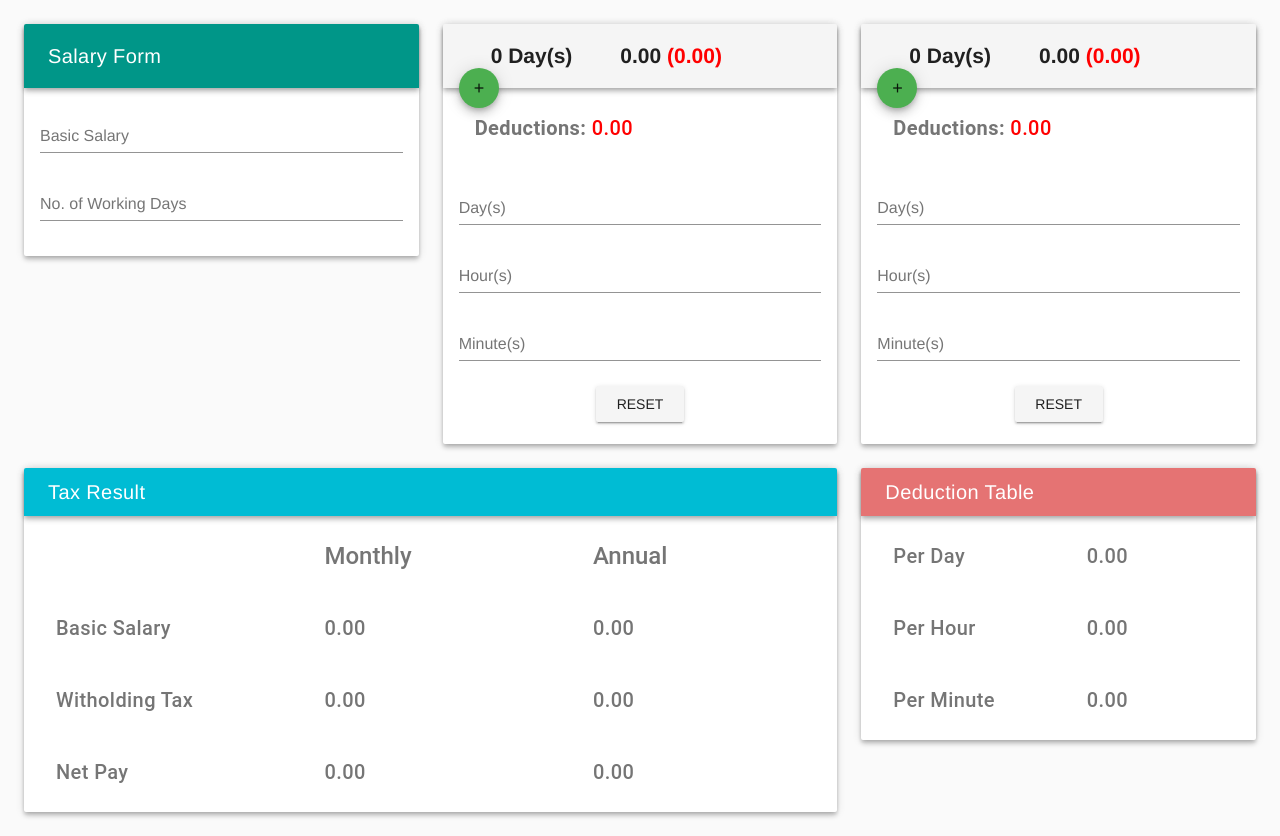
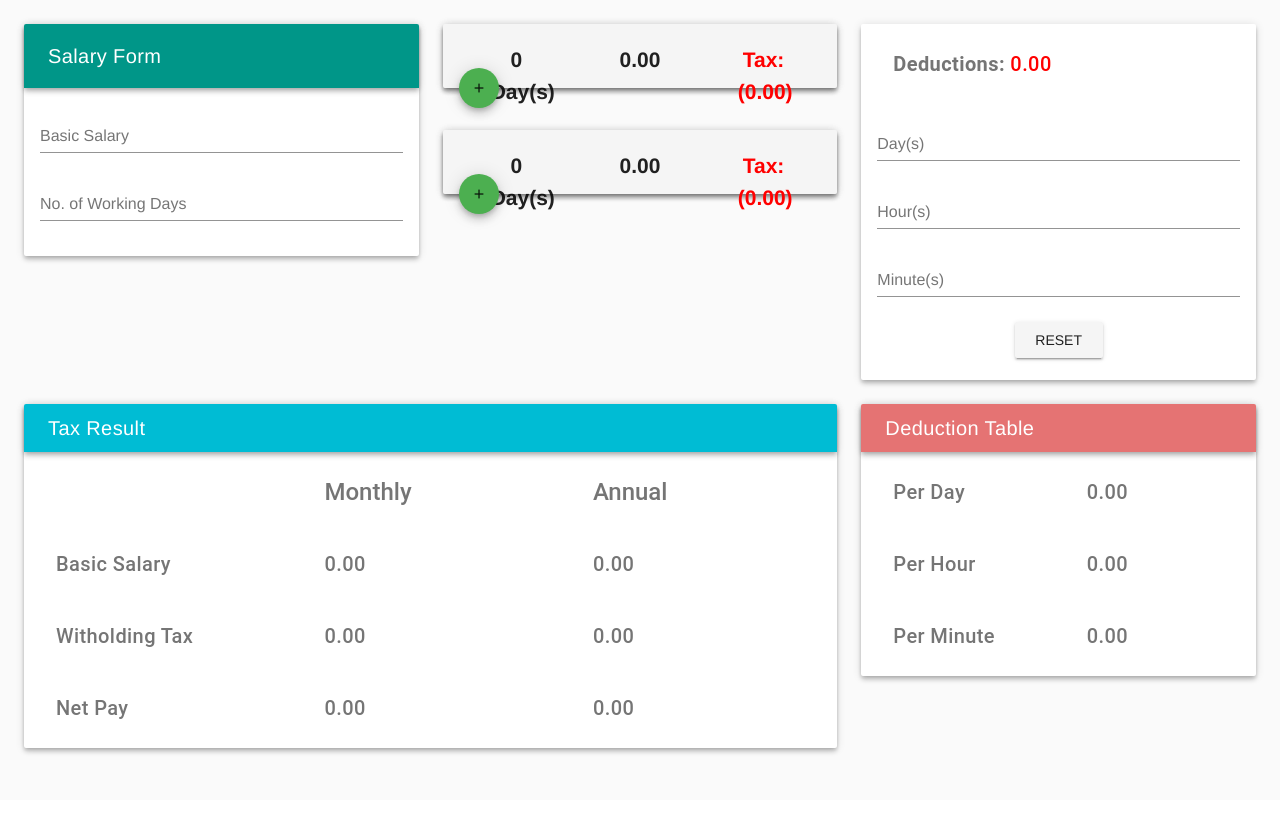
Before and after one commit to jioo/Vue-Salary-Calc, a Vue app in the folder client/: page / in a window 1280 px wide. After the commit the page ends 800 px from the top, so only its background shows below. Built offline with nearby package versions, Linux system fonts and the light colour scheme.

Commit message:
Update layout

```diff
--- a/client/src/components/Main.vue
+++ b/client/src/components/Main.vue
@@ -37,14 +37,69 @@
               :disabled="y === 1"
               ><v-icon>+</v-icon>
               </v-btn>
-              <div class="pt-2 pr-4 pb-2 pl-4 text-xs-center">
-                <h1>{{ x }} Day(s)</h1>
-              </div>
+              <v-layout row wrap>
+                <v-flex md4>
+                  <div class="pt-2 pr-4 pb-5 pl-4 text-xs-center">
+                    <h1>{{ y }} Day(s)</h1>
+                  </div>
+                </v-flex>
 
-              <div class="pt-2 pr-4 pb-2 pl-4 text-xs-center">
-                <h1>{{ formatCurrency(firstCutoff) }} <span class="deduction">({{ formatCurrency(firstCutoffTax)}})</span></h1>
-              </div>
+                <v-flex md4>
+                  <div class="pt-2 pr-4 pb-5 pl-4 text-xs-center">
+                    <h1>{{ formatCurrency(firstCutoff) }} </h1>
+                  </div>
+                </v-flex>
+
+                <v-flex md4>
+                  <div class="pt-2 pr-4 pb-5 pl-4 text-xs-center">
+                    <h1><span class="deduction">Tax: ({{ formatCurrency(firstCutoffTax)}})</span></h1>
+                  </div>
+                </v-flex>
+              </v-layout>
             </v-toolbar>
+          </v-card>
+          <br /> <br />
+
+          <v-card class="white elevation-4">
+            <v-toolbar>
+              <v-btn
+              color="green"
+              small
+              absolute
+              bottom
+              left
+              fab
+              v-on:click="increment('y')"
+              :disabled="x === 1"
+              ><v-icon>+</v-icon>
+              </v-btn>
+
+              <v-layout row wrap>
+                <v-flex md4>
+                  <div class="pt-2 pr-4 pb-5 pl-4 text-xs-center">
+                    <h1>{{ y }} Day(s)</h1>
+                  </div>
+                </v-flex>
+
+                <v-flex md4>
+                  <div class="pt-2 pr-4 pb-5 pl-4 text-xs-center">
+                    <h1>{{ formatCurrency(secondCutoff) }} </h1>
+                  </div>
+                </v-flex>
+
+                <v-flex md4>
+                  <div class="pt-2 pr-4 pb-5 pl-4 text-xs-center">
+                    <h1><span class="deduction">Tax: ({{ formatCurrency(secondCutoffTax)}})</span></h1>
+                  </div>
+                </v-flex>
+              </v-layout>
+            </v-toolbar>
+          </v-card>
+        </v-flex>
+
+        <v-flex md4>
+          <v-card class="white elevation-4">
+
             <v-card-text>
               <v-layout row>
                 <v-flex xs12>
@@ -83,66 +138,6 @@
           </v-card>
         </v-flex>
 
-        <v-flex md4>
-          <v-card class="white elevation-4">
-            <v-toolbar>
-              <v-btn
-              color="green"
-              small
-              absolute
-              bottom
-              left
-              fab
-              v-on:click="increment('y')"
-              :disabled="x === 1"
-              ><v-icon>+</v-icon>
-              </v-btn>
-              <div class="pt-2 pr-4 pb-2 pl-4 text-xs-center">
-                <h1>{{ y }} Day(s)</h1>
-              </div>
-
-              <div class="pt-2 pr-4 pb-2 pl-4 text-xs-center">
-                <h1>{{ formatCurrency(secondCutoff) }} <span class="deduction">({{ formatCurrency(secondCutoffTax)}})</span></h1>
-              </div>
-            </v-toolbar>
-
-            <v-card-text>
-              <v-layout row>
-                <v-flex xs12>
-                  <v-subheader class="title"><b>Deductions: </b>&nbsp;<span class="deduction">{{ formatCurrency(deduct2) }}</span></v-subheader>
-                </v-flex>
-              </v-layout>
-              <v-layout row>
-                <v-flex xs12>
-                  <v-text-field
-                    type="number"
-                    label="Day(s)"
-                    v-model="deductPerDay2"
-                  ></v-text-field>
-
-                  <v-text-field
-                    type="number"
-                    label="Hour(s)"
-                    v-model="deductPerHour2"
-                  ></v-text-field>
-
-                  <v-text-field
-                    type="number"
-                    label="Minute(s)"
-                    v-model="deductPerMinute2"
-                  ></v-text-field>
-
-                  <v-btn
-                  color=""
-                  v-on:click="reset2()"
-                  :disabled="y === 1"
-                  >Reset
-                  </v-btn>
-                </v-flex>
-              </v-layout>
-            </v-card-text>
-          </v-card>
-        </v-flex>
       </v-layout>
     </v-flex>
 
@@ -271,9 +266,6 @@ export default {
       deductPerDay1: '',
       deductPerHour1: '',
       deductPerMinute1: '',
-      deductPerDay2: '',
-      deductPerHour2: '',
-      deductPerMinute2: '',
       deduct1: 0,
       deduct2: 0
     }
@@ -334,9 +326,6 @@ export default {
     computeDeduct1: function () {
       this.deduct1 = (this.deductPerDay1 * this.deductPerDay) + (this.deductPerHour1 * this.deductPerHour) + (this.deductPerMinute1 * this.deductPerMinute)
     },
-    computeDeduct2: function () {
-      this.deduct2 = (this.deductPerDay2 * this.deductPerDay) + (this.deductPerHour2 * this.deductPerHour) + (this.deductPerMinute2 * this.deductPerMinute)
-    },
     reset1: function () {
       this.deductPerDay1 = ''
       this.deductPerHour1 = ''
@@ -375,15 +364,6 @@ export default {
     },
     deductPerMinute1: function () {
       this.computeDeduct1()
-    },
-    deductPerDay2: function () {
-      this.computeDeduct2()
-    },
-    deductPerHour2: function () {
-      this.computeDeduct2()
-    },
-    deductPerMinute2: function () {
-      this.computeDeduct2()
     }
   }
 }
```
